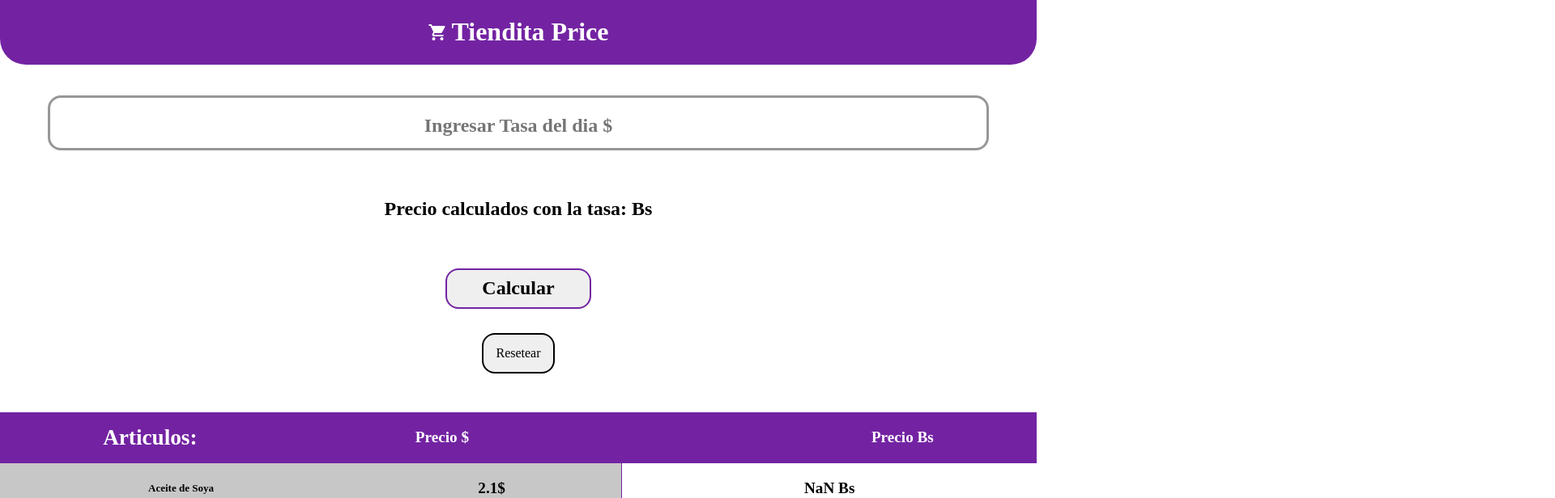
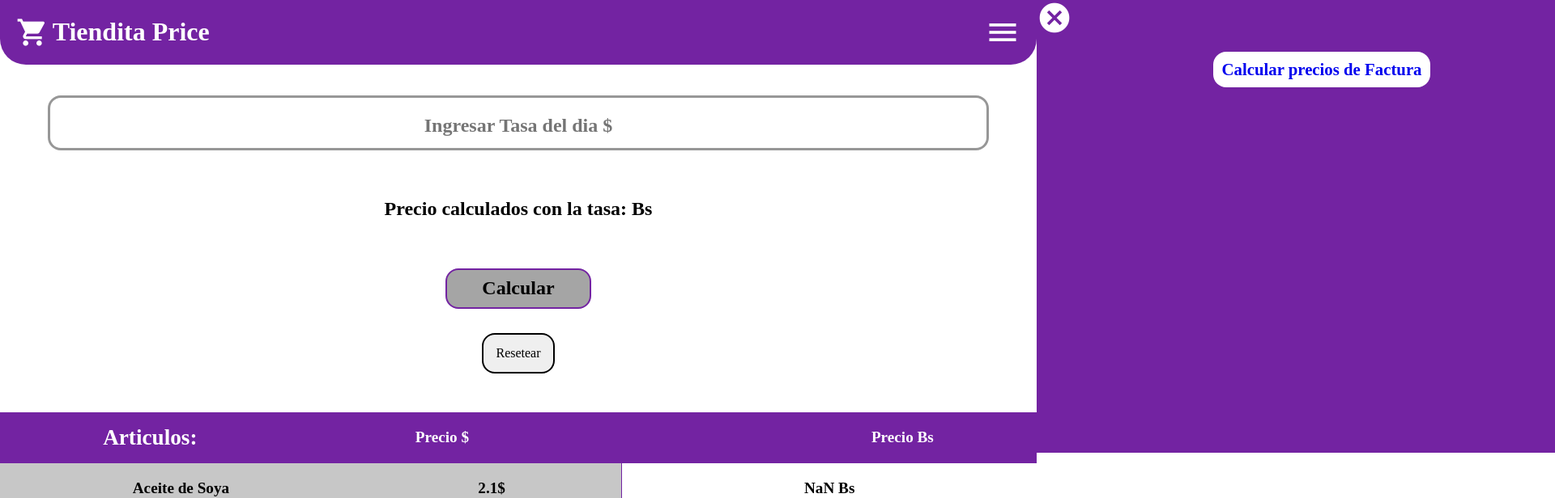
Before and after one commit to mantra77/tiendita-prices, a plain HTML site: page index.html in a window 1280 px wide. Both pictures are taken after a click on the button "Calcular". Shown: the top 616 px of the page at 81% size, 1920 px wide, since content can reach past the window. Drawn offline with nearby package versions, Linux system fonts and the light colour scheme; a web font is replaced by a local one.

Commit message:
Added menu on the main page.
Added also new calculation page to
get the new price of the store items.

```diff
--- a/css/styles.css
+++ b/css/styles.css
@@ -34,14 +34,71 @@ input[type='number'] {
   background-color: #7323a2;
   border-bottom-right-radius: 32px;
   border-bottom-left-radius: 32px;
+  width: auto;
   display: flex;
   align-items: center;
-  justify-content: center;
+  justify-content: space-between;
   color: #fff;
 }
 
 .web-title span {
-  margin-right: 5px;
+  font-size: 2.5rem;
+}
+
+.web-title h1 {
+  margin-left: 2%;
+  margin-right: 5%;
+  white-space: nowrap;
+}
+
+.menu {
+  width: 55vw;
+  height: 70vh;
+  background-color: #7323a2;
+  position: absolute;
+  top: 0%;
+  left: 100vw;
+  transition-property: left;
+  transition-duration: 0.5s;
+}
+
+.ul-list-options {
+  width: 100%;
+  list-style: none;
+  margin: 0;
+  padding: 0;
+  font-size: 1.5rem;
+  text-align: center;
+}
+
+.ul-list-options li {
+  width: 80%;
+  display: flex;
+  justify-content: center;
+  margin: 10px auto;
+}
+
+.menu-option {
+  font-size: 1.3rem;
+  font-weight: bold;
+  text-decoration: none;
+  text-align: center;
+  margin: 10px auto;
+  padding: 10px;
+  border-radius: 16px;
+  background-color: rgb(255, 255, 255);
+}
+
+.menu-btns {
+  display: flex;
+  align-items: center;
+  padding: 0;
+  margin: 0;
+  border: none;
+  background-color: transparent;
+  color: #fff;
+  margin-right: 20px;
+  cursor: pointer;
 }
 
 /* **************************************** */
@@ -94,6 +151,25 @@ input[type='number'] {
 }
 
 #price-calc::placeholder {
+  font-size: 1.5rem;
+  text-align: center;
+  font-weight: bold;
+}
+input {
+  width: 90%;
+  height: 60px;
+  font-size: 2rem;
+  text-align: center;
+  border: 3px solid rgb(151, 151, 151);
+  border-radius: 16px;
+}
+
+input:focus {
+  border: 2px solid #7323a2;
+  background-color: rgb(165, 165, 165);
+}
+
+input::placeholder {
   font-size: 1.5rem;
   text-align: center;
   font-weight: bold;
@@ -159,7 +235,7 @@ h3 {
   margin: 10px 0;
 }
 
-ul {
+.ul-list-names {
   width: 60%;
   list-style: none;
   margin: 0;
@@ -168,7 +244,7 @@ ul {
   border-right: 1px solid #7323a2;
 }
 
-li {
+.ul-list-names li {
   width: 100%;
   display: flex;
   align-items: center;
@@ -176,7 +252,7 @@ li {
   margin: 20px 0;
 }
 
-li span {
+.ul-list-names li span {
   font-size: 1.2rem;
   font-weight: bold;
 }
--- a/index.html
+++ b/index.html
@@ -19,8 +19,23 @@
   <body>
     <header>
       <div class="web-title">
-        <span class="material-icons"> shopping_cart </span>
-        <h1>Tiendita Price</h1>
+        <div style="display: flex; align-items: center; margin-left: 20px">
+          <span class="material-icons"> shopping_cart </span>
+          <h1>Tiendita Price</h1>
+        </div>
+        <button id="open-menu-btn" class="menu-btns">
+          <span class="material-icons" style="font-size: 2.75rem"> menu </span>
+        </button>
+        <div class="menu" id="menu-section">
+          <button id="close-menu-btn" class="menu-btns">
+            <span class="material-icons" style="font-size: 2.75rem"> cancel </span>
+          </button>
+          <ul class="ul-list-options">
+            <li>
+              <a class="menu-option" href="/calc2.html">Calcular precios de Factura</a>
+            </li>
+          </ul>
+        </div>
       </div>
     </header>
     <main>
@@ -60,7 +75,7 @@
         </div>
         <div class="main-prices-container">
           <div style="display: flex">
-            <ul>
+            <ul class="ul-list-names">
               <li>
                 <span class="article-name">Aceite de Soya</span>
                 <span>2.1$</span>
--- a/js/script.js
+++ b/js/script.js
@@ -6,12 +6,12 @@ const listPriceVes = document.getElementById('price-ves');
 const spanPriceContainer = document.getElementById('span-price-container');
 const spanPrice = document.getElementById('span-price');
 const textPrice = document.getElementById('text-price');
+const menuSection = document.getElementById('menu-section');
 
-// Cafe Madrid 250g 1.5$
-// Arroz Royal 1$
-// Queso 2.7$
-// Azucar Montalban 0.8$
-// todo Especificar nombres de las Azucares Montalban y la otra brasilena en diferentes precios.
+// Menu Buttons:
+const openMenuBtn = document.getElementById('open-menu-btn');
+const closeMenuBtn = document.getElementById('close-menu-btn');
+
 const preciosDolares = {
   Aceite_Soya: 2.1,
   Arroz_Emi: 1,
@@ -91,8 +91,20 @@ const reset = () => {
   spanPriceContainer.style.visibility = 'hidden';
 };
 
+const openMenu = () => {
+  menuSection.style.left = '45vw';
+};
+const closeMenu = () => {
+  menuSection.style.left = '100vw';
+};
+
+//Calculation click functions
 calcularPrecio.onclick = calcular;
 resetValues.onclick = reset;
+
+//Menu buttons functions
+openMenuBtn.onclick = openMenu;
+closeMenuBtn.onclick = closeMenu;
 
 // Jquery Dependency
 
```
Also changed, not shown: calc2.html (added, +50 -0 lines), js/calc2.js (added, +75 -0 lines).
